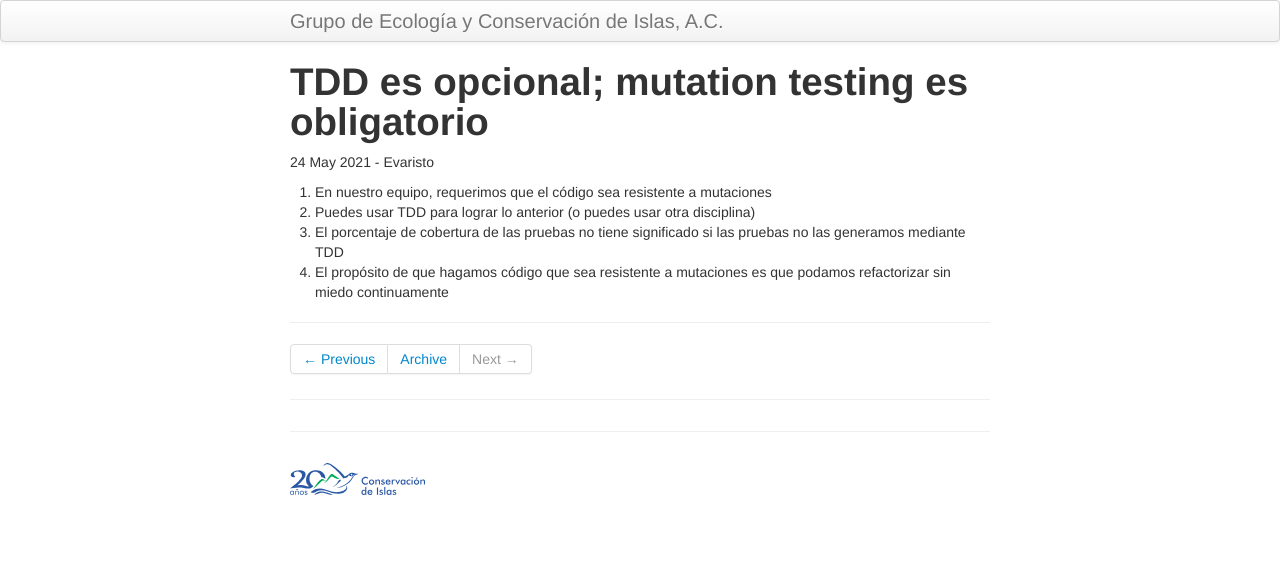
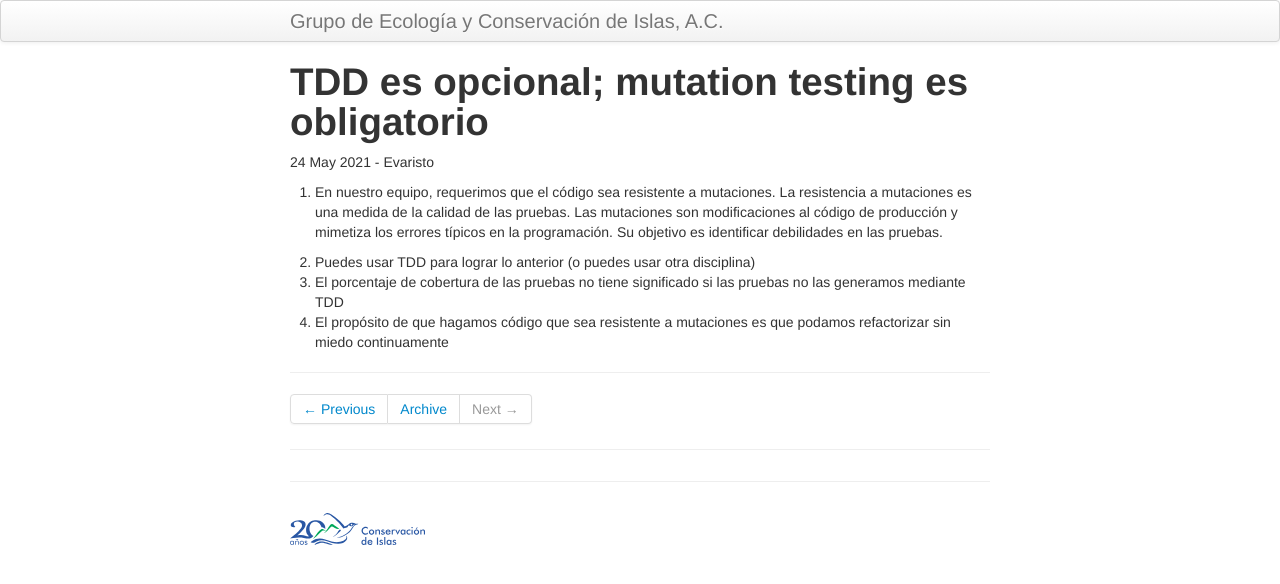
Before and after one commit to LizethMReyes/islasgeci.github.io, a Jekyll site: the page built from _posts/2021-05-24-tdd_mutants.md, in a window 1280 px wide. Shown: the top 584 px of the page. Built offline with Jekyll 4.4.1, drawn with Linux system fonts in a browser that asks for light colours.

Commit message:
✍🏿 Add a little description about mutation testing

```diff
--- a/_posts/2021-05-24-tdd_mutants.md
+++ b/_posts/2021-05-24-tdd_mutants.md
@@ -5,7 +5,11 @@ author: Evaristo
 tags: equipo
 ---
 
-1. En nuestro equipo, requerimos que el código sea resistente a mutaciones
+1. En nuestro equipo, requerimos que el código sea resistente a mutaciones. La resistencia a
+   mutaciones es una medida de la calidad de las pruebas. Las mutaciones son modificaciones al
+   código de producción y mimetiza los errores típicos en la programación. Su objetivo es
+   identificar debilidades en las pruebas.
+
 1. Puedes usar TDD para lograr lo anterior (o puedes usar otra disciplina)
 1. El porcentaje de cobertura de las pruebas no tiene significado si las pruebas no las generamos
    mediante TDD
```
